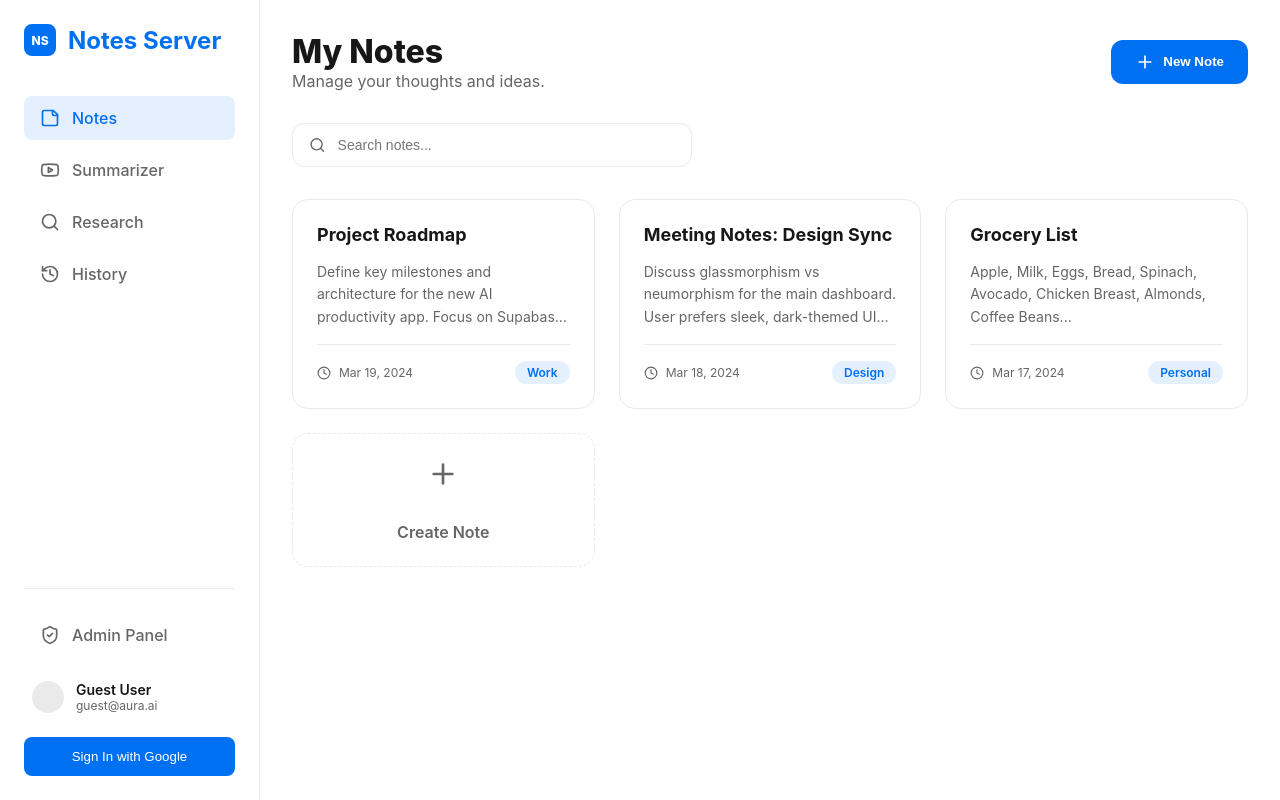
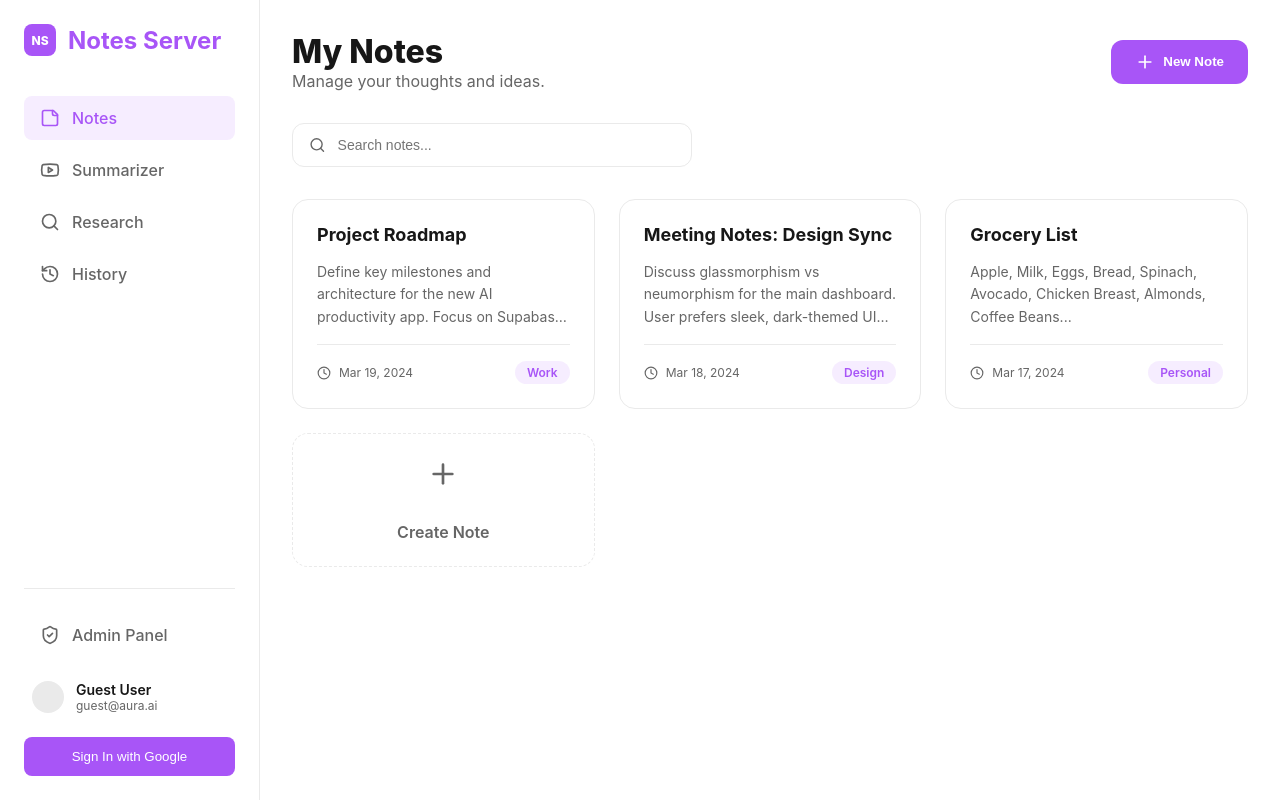
Before and after one commit to pragnamohan29-spec/Notes-Server, a Next.js app: page /notes in a window 1280 px wide. Built offline with nearby package versions, Linux system fonts and the light colour scheme; no server answers.

Commit message:
UI: Applied elegant white and light purple overarching theme

```diff
--- a/src/styles/globals.css
+++ b/src/styles/globals.css
@@ -1,7 +1,7 @@
 :root {
   --background: #ffffff;
   --foreground: #171717;
-  --primary: #0070f3;
+  --primary: #a855f7;
   --secondary: #666666;
   --border: #eaeaea;
 }
@@ -9,7 +9,7 @@
 [data-theme='dark'] {
   --background: #0a0a0a;
   --foreground: #ededed;
-  --primary: #2997ff;
+  --primary: #d8b4fe;
   --secondary: #888888;
   --border: #333333;
 }
--- a/src/styles/layout.module.css
+++ b/src/styles/layout.module.css
@@ -54,12 +54,12 @@
 }
 
 .navItem:hover {
-  background: rgba(0, 112, 243, 0.05);
+  background: rgba(168, 85, 247, 0.05);
   color: var(--primary);
 }
 
 .navItemActive {
-  background: rgba(0, 112, 243, 0.1);
+  background: rgba(168, 85, 247, 0.1);
   color: var(--primary);
 }
 
--- a/src/styles/login.module.css
+++ b/src/styles/login.module.css
@@ -2,7 +2,7 @@
   min-height: 100vh;
   display: flex;
   flex-direction: column;
-  background: radial-gradient(circle at top right, rgba(0, 112, 243, 0.05), transparent),
+  background: radial-gradient(circle at top right, rgba(168, 85, 247, 0.05), transparent),
               radial-gradient(circle at bottom left, rgba(138, 43, 226, 0.05), transparent);
   color: var(--foreground);
 }
@@ -33,7 +33,7 @@
 .badge {
   display: inline-block;
   padding: 0.5rem 1rem;
-  background: rgba(0, 112, 243, 0.1);
+  background: rgba(168, 85, 247, 0.1);
   color: var(--primary);
   border-radius: 2rem;
   font-size: 0.875rem;
@@ -114,7 +114,7 @@
   align-items: center;
   justify-content: center;
   color: white;
-  box-shadow: 0 4px 12px rgba(0, 112, 243, 0.3);
+  box-shadow: 0 4px 12px rgba(168, 85, 247, 0.3);
 }
 
 .logoText {
--- a/src/styles/notes.module.css
+++ b/src/styles/notes.module.css
@@ -102,7 +102,7 @@
 
 .tag {
   padding: 0.25rem 0.75rem;
-  background: rgba(0, 112, 243, 0.1);
+  background: rgba(168, 85, 247, 0.1);
   color: var(--primary);
   border-radius: 2rem;
   font-weight: 600;
@@ -173,12 +173,12 @@
 }
 
 .menuButton:hover {
-  background: rgba(0, 112, 243, 0.05);
+  background: rgba(168, 85, 247, 0.05);
   color: var(--primary);
 }
 
 .menuButtonActive {
-  background: rgba(0, 112, 243, 0.1);
+  background: rgba(168, 85, 247, 0.1);
   color: var(--primary);
 }
 
```
Also changed, not shown: src/styles/dashboard.module.css (+4 -4 lines).
